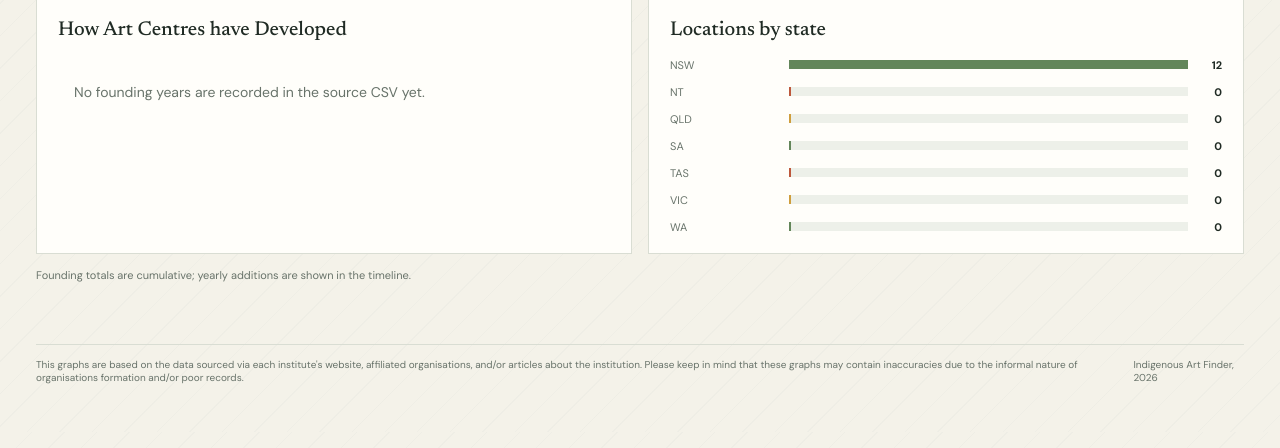
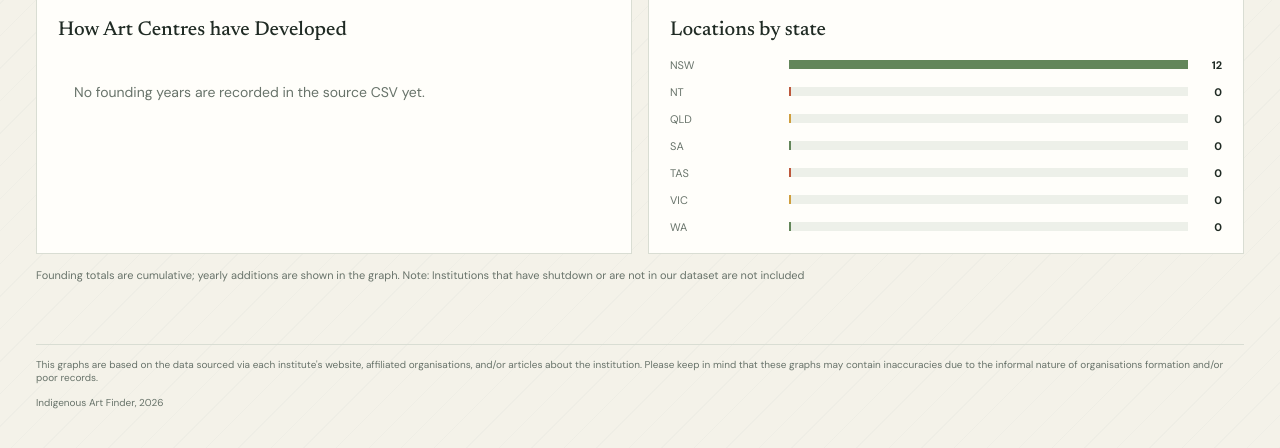
Before and after one commit to a-c-python/Assignment-1, a Flask app: page /archive in a window 1280 px wide. Shown: the part 321-769 px from the top of the page. Run offline with Flask 3, Linux system fonts and the light colour scheme; data that the repository does not hold is empty.

Commit message:
Further editing - places detailed info, and some notes

```diff
--- a/templates/base.html
+++ b/templates/base.html
@@ -190,7 +190,7 @@
 		.timeline-year { display: block; color: var(--forest); font-size: 11px; font-weight: 700; }
 		.timeline-count { display: block; margin-top: 4px; color: var(--muted); font-size: 11px; }
 		.status { min-height: 20px; margin: 14px 0 0; color: var(--muted); font-size: 11px; }
-		footer { display: flex; justify-content: space-between; gap: 12px; margin-top: 22px; padding-top: 13px; border-top: 1px solid var(--line); color: var(--muted); font-size: 10px; }
+		footer { display: flex; justify-content: space-between; gap: 12px; margin-top: 22px; padding-top: 13px; border-top: 1px solid var(--line); color: var(--muted); font-size: 10px; flex-direction: column;}
 		@media (max-width: 760px) {
 			.shell { padding: 0 18px 32px; }
 			.masthead { min-height: 81px; flex-wrap: wrap; }
@@ -581,7 +581,7 @@
 			rule.className = 'detail-rule';
 			const grid = document.createElement('div');
 			grid.className = 'detail-grid';
-			grid.append(
+			grid.append(	// place - detailed information
 				field('Address', place.address, true),
 				field('Category', place.category),
 				field('Aboriginal group', place.aboriginalGroup),
@@ -589,9 +589,12 @@
 				field('Indigenous owned and run', place.aboriginalOwned),
 				field('Type of interaction', place.interactions),
 				field('Year founded', place.yearFounded),
-				field('Listed source', place.source, true),
-				field('Associated with', place.associatedWith, true),
+				field('Sourced at', place.source, true),
 			);
+			if (place.associatedWith?.trim()) {
+   			 grid.append(field('Associated with', place.associatedWith, true));
+			}
+
 			if (place.website && /^https?:\/\//i.test(place.website)) {
 				const websiteField = document.createElement('div');
 				websiteField.className = 'field-wide';
@@ -729,7 +732,7 @@
 			});
 			document.querySelector('#archive-note').textContent = data.unrecordedFoundedCount
 				? `${data.unrecordedFoundedCount} places have no recognizable founding year in the source CSV and are not plotted.`
-				: 'Founding totals are cumulative; yearly additions are shown in the timeline.';
+				: 'Founding totals are cumulative; yearly additions are shown in the graph. Note: Institutions that have shutdown or are not in our dataset are not included';
 		}
 
 		const worksSearch = document.querySelector('#works-search');
```
